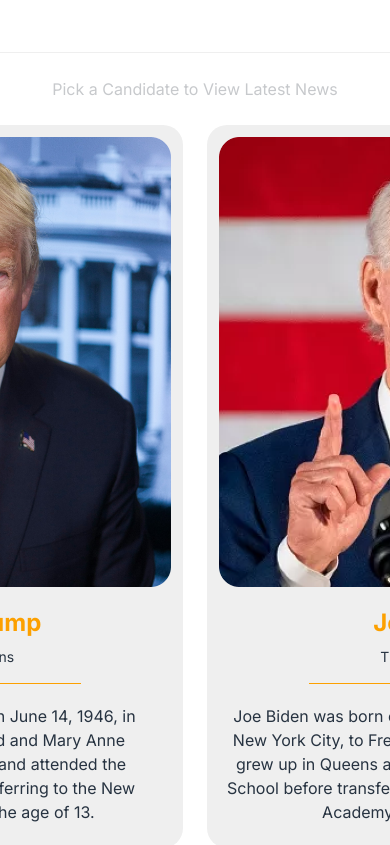
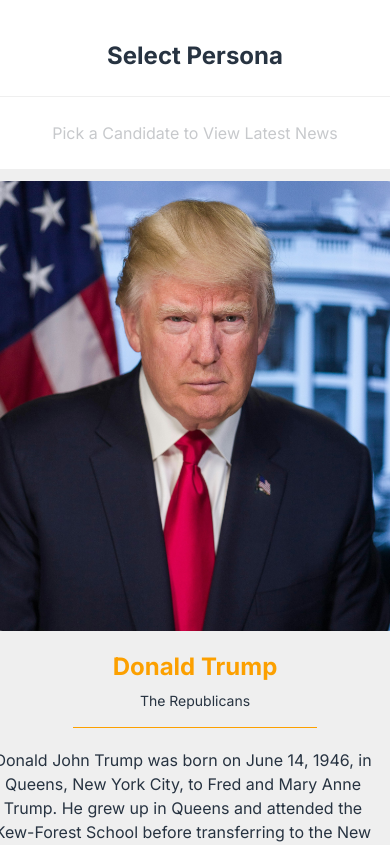
Before and after one commit to outstaffyourteam/Frontend_Branislav, a Next.js app: page / in a window 390 px wide. Shown: the top 845 px of the page. Built offline with nearby package versions, Linux system fonts and the light colour scheme.

Commit message:
feat: pick persona responsive

```diff
--- a/src/app/page.tsx
+++ b/src/app/page.tsx
@@ -14,8 +14,8 @@ const Page = () => {
   };
 
   return (
-    <div className="flex bg-slate-300 items-center justify-center h-screen w-full">
-      <div className="flex flex-col items-start gap-6 bg-white rounded-[20px] py-10 min-w-[1000px]">
+    <div className="flex bg-slate-300 items-center justify-center min-h-screen h-full w-full">
+      <div className="flex flex-col items-center lg:items-start gap-6 bg-white rounded-[20px] py-10 min-w-[1000px]">
         <p className=" text-dark-slate-gray px-10 font-bold text-2xl">
           Select Persona
         </p>
@@ -23,7 +23,7 @@ const Page = () => {
         <p className="self-center text-silver">
           Pick a Candidate to View Latest News
         </p>
-        <div className="flex items-center w-full gap-6 px-10">
+        <div className="flex lg:flex-row h-full flex-col items-center lg:w-full gap-6 px-10">
           <PersonaCard
             image={TrumpImage}
             name="Donald Trump"
```
